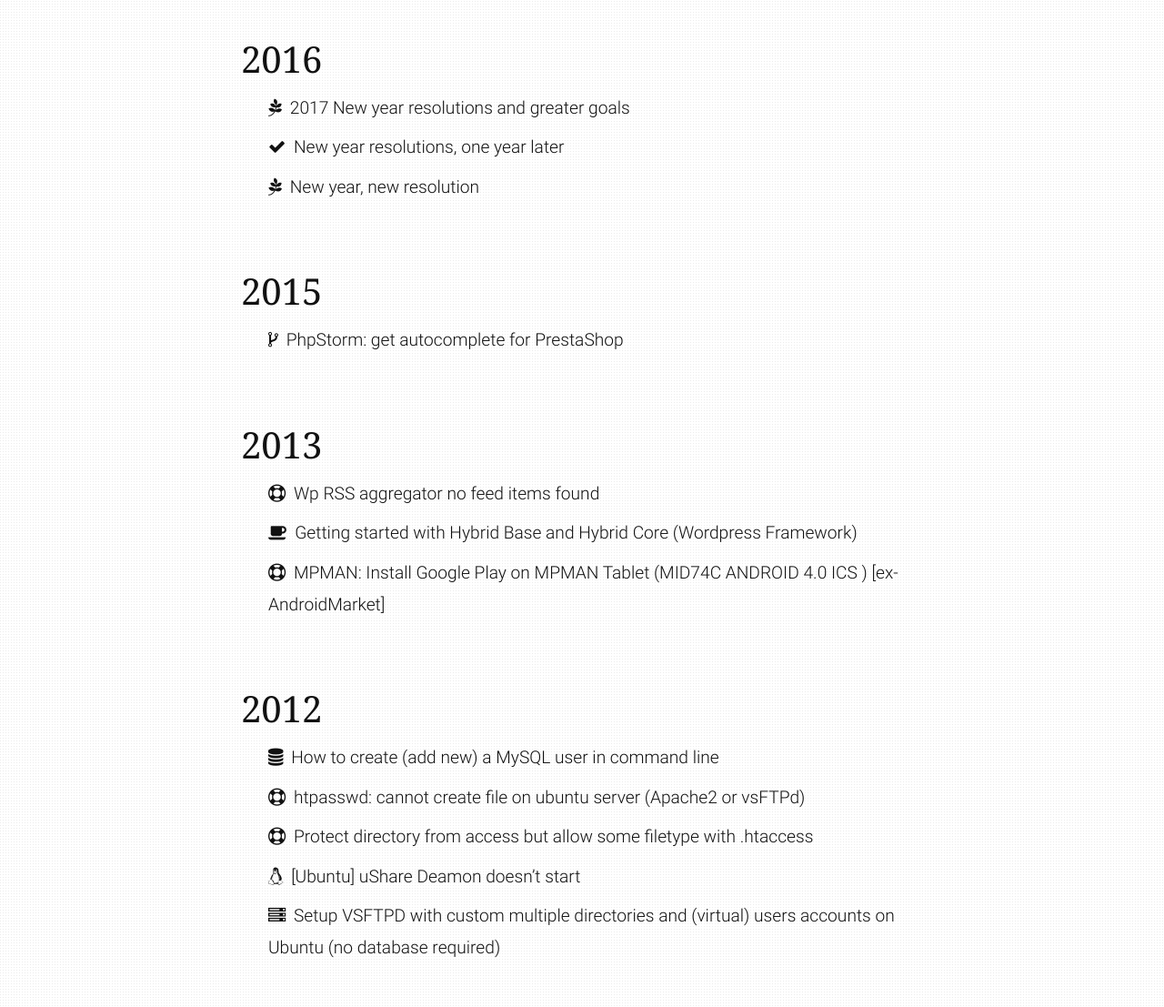
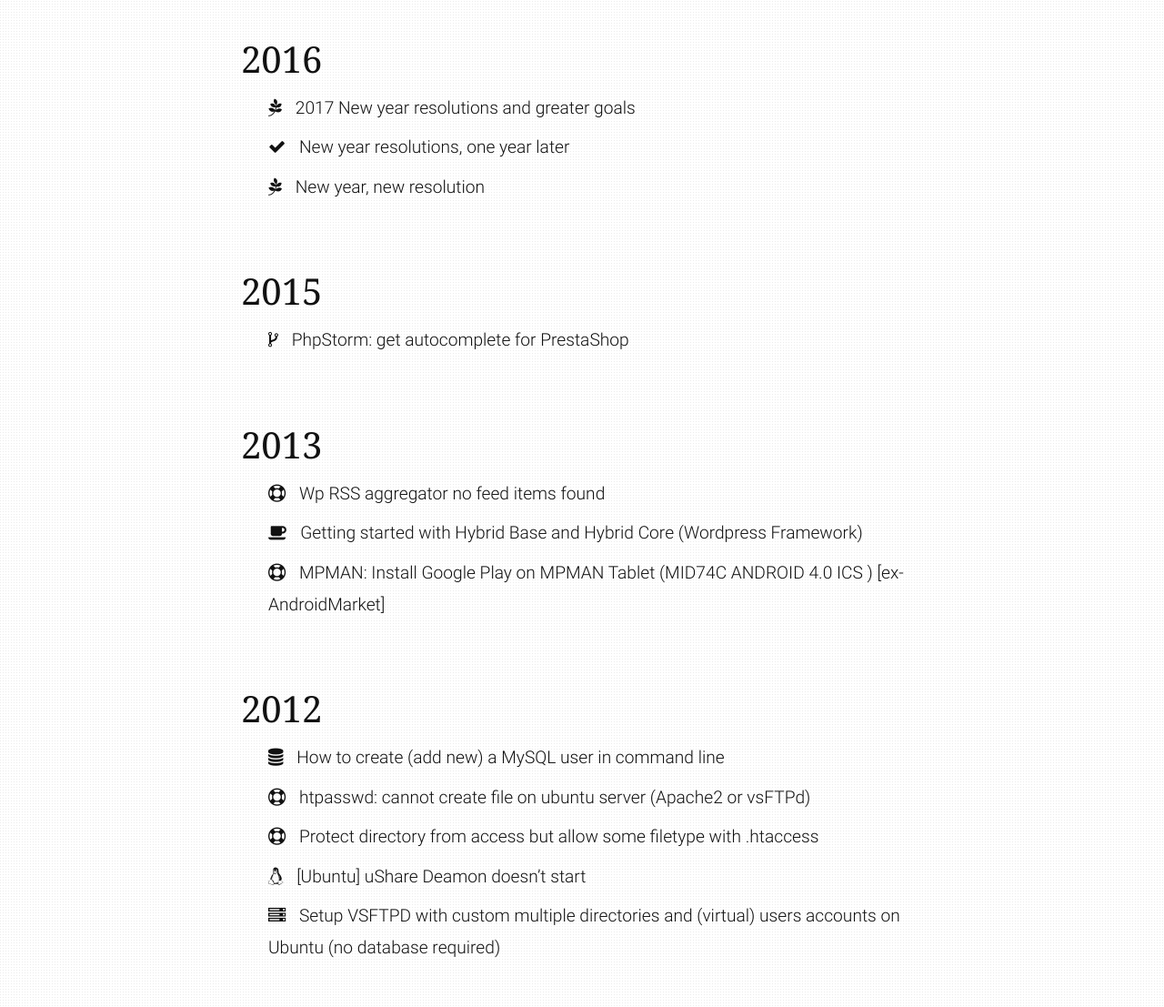
Before and after one commit to AlexEven/julienbourdeau.github.io, a Jekyll site: the page built from index.html, in a window 1280 px wide. Shown: the part 227-1334 px from the top of the page at 91% size. Built offline with Jekyll 4.4.1, drawn with Linux system fonts in a browser that asks for light colours; the list of posts is cut into pages by our own code.

Commit message:
Add some margin after icons

```diff
--- a/_sass/_base.scss
+++ b/_sass/_base.scss
@@ -121,7 +121,7 @@
         line-height: $base-line-height-sm * 1.2;
         margin: $spacing-unit * 0.3 0;
         i.fa {
-            margin-right: 4px;
+            margin-right: 10px;
         }
         a {
             color: $text-color;
```
